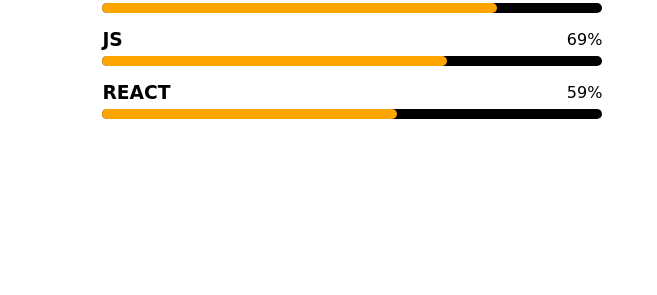
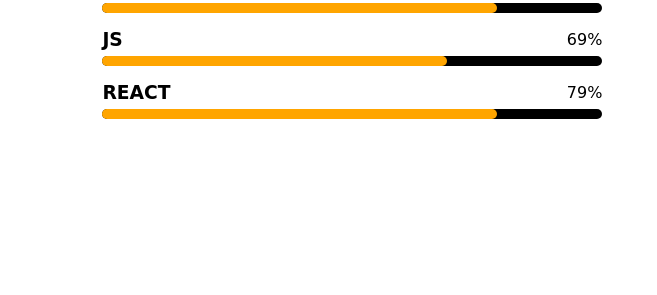
Before and after one commit to Salmanfaris8/portfolio, a plain HTML site: page index.html in a window 1280 px wide. Shown: the part 1628-1923 px from the top of the page, 0-657 px from the left. Drawn offline with nearby package versions, Linux system fonts and the light colour scheme; grey boxes are pictures that could not be loaded; a web font is replaced by a local one.

Commit message:
portfolio v2

```diff
--- a/index.html
+++ b/index.html
@@ -107,7 +107,7 @@
                       <!-- react bar -->
                       <div class="bars">
                         <h3 class="bar-head">REACT</h3>
-                        <span class="bar-percentage">59%</span>
+                        <span class="bar-percentage">79%</span>
                         <div class="base-bar"></div>
                         <div id="react-bar" class="base-bar react-bar"></div>
                      </div>
--- a/style.css
+++ b/style.css
@@ -160,7 +160,7 @@ nav{
 }
 .react-bar{
     background-color: orange;
-    width: 59%;
+    width: 79%;
 }
 #content{
     margin: 8%;
```
